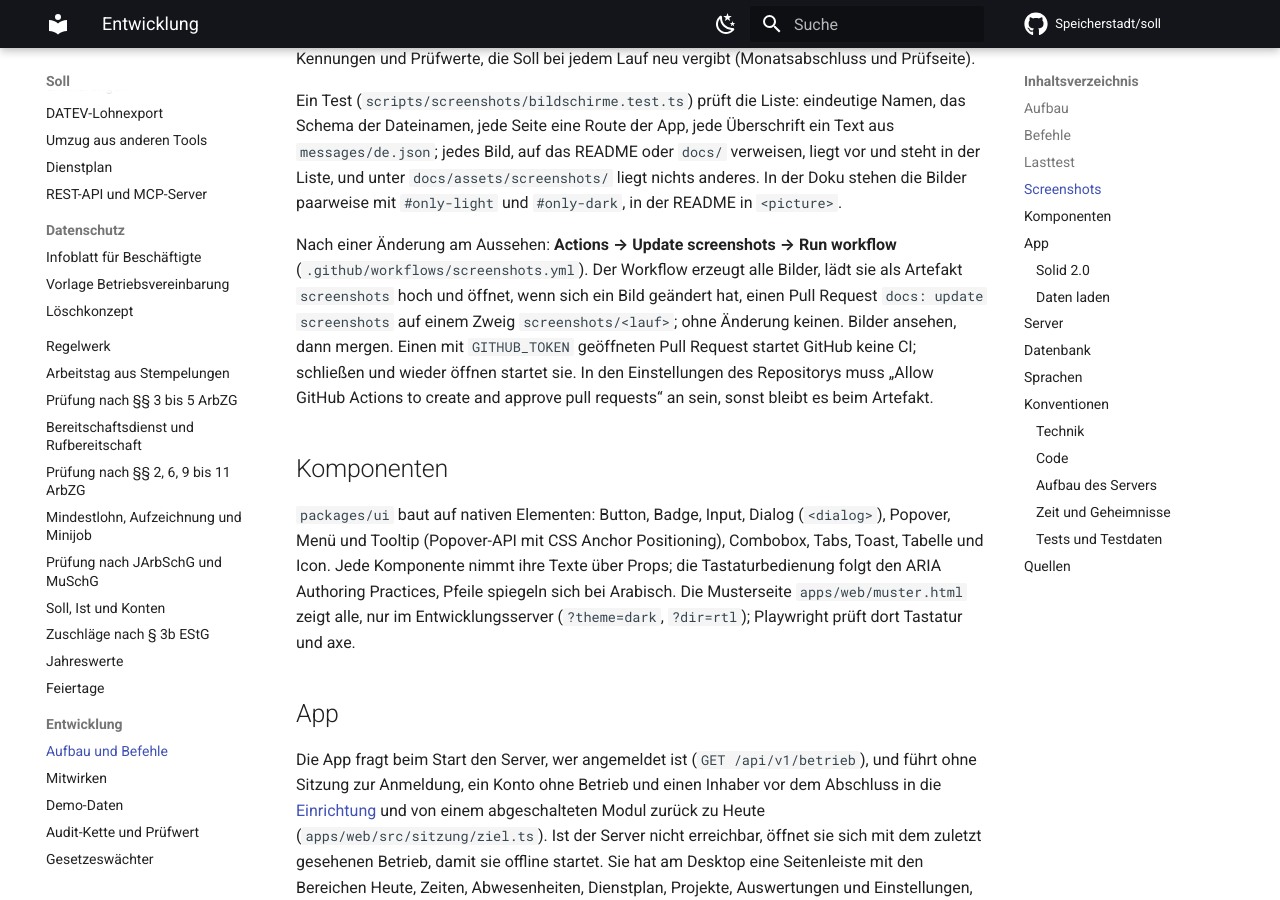
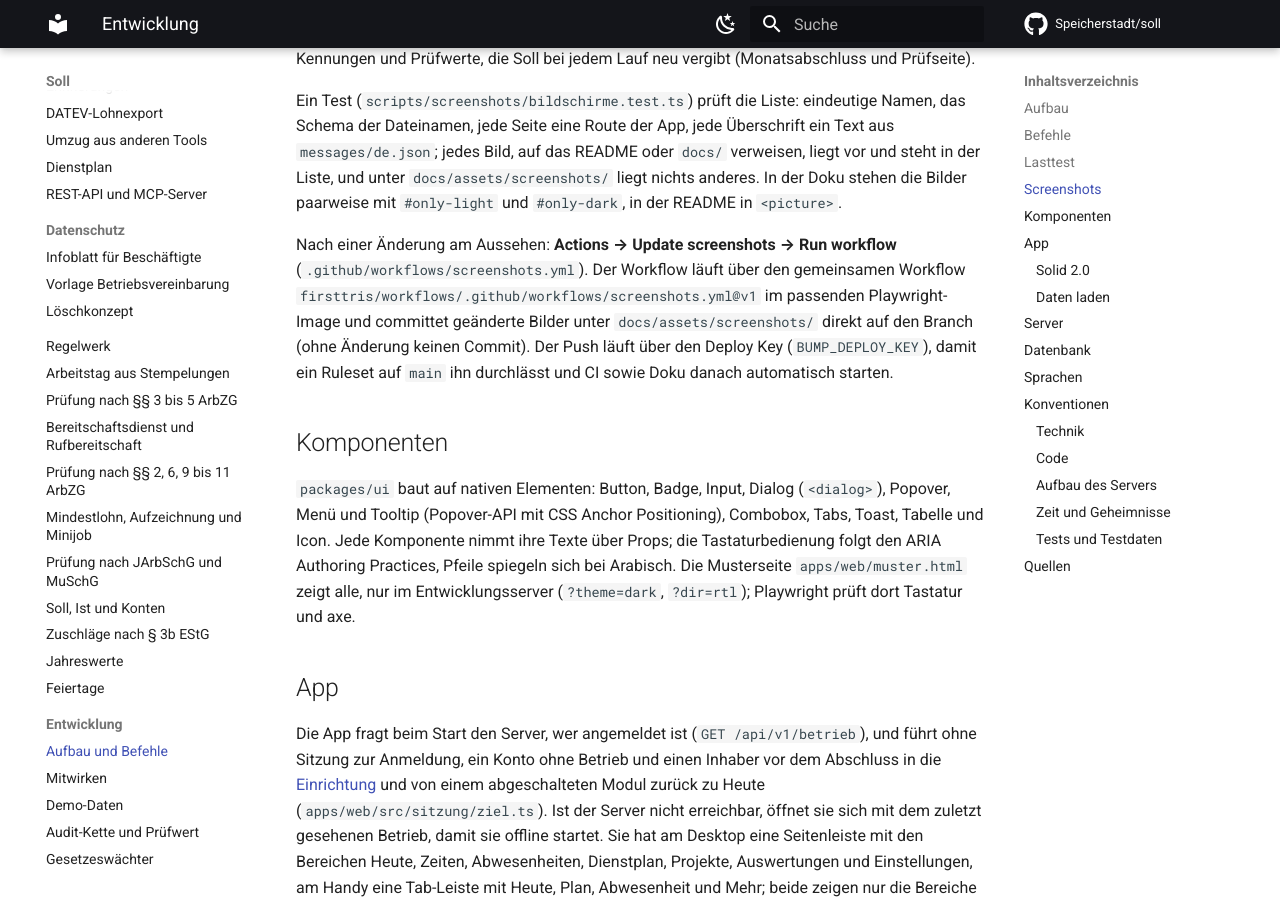
Before and after one commit to Speicherstadt/soll, an MkDocs documentation site: the page built from docs/entwicklung.md, in a window 1280 px wide and 900 px high, scrolled down 2731 px. Built offline with MkDocs 1.6.1 and Material for MkDocs 9.7.7, drawn with Linux system fonts in a browser that asks for light colours; comment, search, counter and statistics services are not loaded.

Commit message:
ci: use shared screenshots workflow with deploy key
Co-Authored-By: Antigravity <noreply@anthropic.com>

```diff
--- a/docs/entwicklung.md
+++ b/docs/entwicklung.md
@@ -114,12 +114,11 @@ jedes Bild, auf das README oder `docs/` verweisen, liegt vor und steht in der Li
 `#only-light` und `#only-dark`, in der README in `<picture>`.
 
 Nach einer Änderung am Aussehen: **Actions → Update screenshots → Run workflow**
-(`.github/workflows/screenshots.yml`). Der Workflow erzeugt alle Bilder, lädt sie als Artefakt
-`screenshots` hoch und öffnet, wenn sich ein Bild geändert hat, einen Pull Request
-`docs: update screenshots` auf einem Zweig `screenshots/<lauf>`; ohne Änderung keinen. Bilder
-ansehen, dann mergen. Einen mit `GITHUB_TOKEN` geöffneten Pull Request startet GitHub keine CI;
-schließen und wieder öffnen startet sie. In den Einstellungen des Repositorys muss „Allow GitHub
-Actions to create and approve pull requests“ an sein, sonst bleibt es beim Artefakt.
+(`.github/workflows/screenshots.yml`). Der Workflow läuft über den gemeinsamen Workflow
+`firsttris/workflows/.github/workflows/screenshots.yml@v1` im passenden Playwright-Image und
+committet geänderte Bilder unter `docs/assets/screenshots/` direkt auf den Branch (ohne Änderung
+keinen Commit). Der Push läuft über den Deploy Key (`BUMP_DEPLOY_KEY`), damit ein Ruleset auf
+`main` ihn durchlässt und CI sowie Doku danach automatisch starten.
 
 ## Komponenten
 
```
Also changed, not shown: BAULISTE.md (+3 -3 lines), 1 other file.
